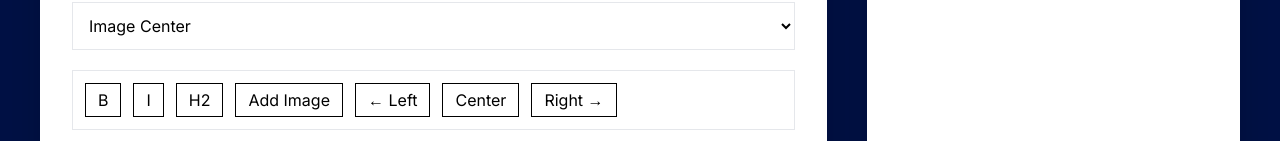
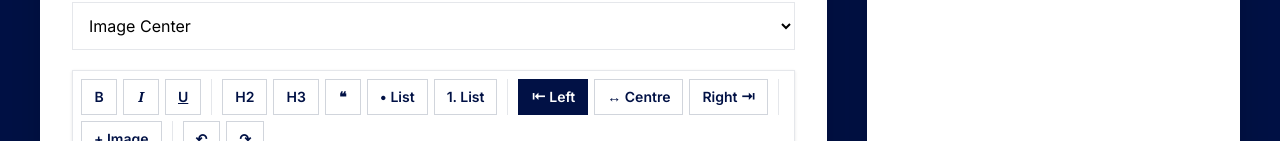
Before and after one commit to meghank1066/dkit-fashion-society, a React (Vite) app in the folder client/: page /admin in a window 1280 px wide. Shown: the part 811-952 px from the top of the page. Built offline with nearby package versions, Linux system fonts and the light colour scheme; no server answers; sample sign-in values are in the browser's storage.

Commit message:
Better editor toolbar: active states, live styles, text alignment

```diff
--- a/client/src/components/Editor.jsx
+++ b/client/src/components/Editor.jsx
@@ -1,4 +1,4 @@
-import { useEditor, EditorContent } from "@tiptap/react";
+import { useEditor, EditorContent, Extension } from "@tiptap/react";
 import StarterKit from "@tiptap/starter-kit";
 import Image from "@tiptap/extension-image";
 import Placeholder from "@tiptap/extension-placeholder";
@@ -26,6 +26,63 @@ const CustomImage = Image.extend({
   },
 });
 
+// TEXT ALIGNMENT for paragraphs and headings (saved as style="text-align: …")
+const TextAlign = Extension.create({
+  name: "textAlign",
+
+  addGlobalAttributes() {
+    return [
+      {
+        types: ["heading", "paragraph"],
+        attributes: {
+          textAlign: {
+            default: null,
+            parseHTML: (element) => element.style.textAlign || null,
+            renderHTML: (attributes) =>
+              attributes.textAlign ? { style: `text-align: ${attributes.textAlign}` } : {},
+          },
+        },
+      },
+    ];
+  },
+
+  addCommands() {
+    return {
+      setTextAlign:
+        (alignment) =>
+        ({ commands }) =>
+          ["heading", "paragraph"]
+            .map((type) =>
+              commands.updateAttributes(type, { textAlign: alignment === "left" ? null : alignment })
+            )
+            .some(Boolean),
+    };
+  },
+});
+
+// One toolbar button: navy + white on hover, stays navy while that style is on
+function ToolbarButton({ onClick, active, title, children }) {
+  return (
+    <button
+      type="button"
+      title={title}
+      aria-pressed={!!active}
+      // keep the text selection in the editor when clicking a button
+      onMouseDown={(e) => e.preventDefault()}
+      onClick={onClick}
+      className={`min-w-9 h-9 px-3 text-sm font-semibold border transition-colors duration-150 cursor-pointer ${
+        active
+          ? "bg-[#011145] text-white border-[#011145]"
+          : "bg-white text-[#011145] border-gray-300 hover:bg-[#011145] hover:text-white hover:border-[#011145]"
+      }`}
+    >
+      {children}
+    </button>
+  );
+}
+
+const Divider = () => <span className="w-px self-stretch bg-gray-200 mx-1" />;
+
 export default function Editor({ content, setContent }) {
   const fileInput = useRef(null);
 
@@ -48,7 +105,12 @@ StarterKit.configure({
       Placeholder.configure({
         placeholder: "Start writing your article...",
       }),
+
+      TextAlign,
     ],
+
+    // re-render the toolbar as the cursor moves, so buttons show what's active
+    shouldRerenderOnTransaction: true,
 
     content,
 
@@ -115,125 +177,87 @@ console.log("Uploaded image:", res.data.url);
     return null;
   }
 
+  // Alignment acts on the selected image if one is selected, otherwise on the text
+  const imageSelected = editor.isActive("image");
+  const align = (dir) => {
+    if (imageSelected) {
+      editor.chain().focus().updateAttributes("image", { class: `image-${dir}` }).run();
+    } else {
+      editor.chain().focus().setTextAlign(dir).run();
+    }
+  };
+  const isAligned = (dir) => {
+    if (imageSelected) return (editor.getAttributes("image").class || "image-center") === `image-${dir}`;
+    if (dir === "left") return !editor.isActive({ textAlign: "center" }) && !editor.isActive({ textAlign: "right" });
+    return editor.isActive({ textAlign: dir });
+  };
+
   return (
     <div>
       {/* TOOLBAR */}
+      <div className="sticky top-0 z-20 bg-white border border-gray-200 p-2 mb-3 flex flex-wrap items-center gap-1.5 shadow-sm">
+        <ToolbarButton title="Bold" active={editor.isActive("bold")} onClick={() => editor.chain().focus().toggleBold().run()}>
+          <span className="font-bold">B</span>
+        </ToolbarButton>
+        <ToolbarButton title="Italic" active={editor.isActive("italic")} onClick={() => editor.chain().focus().toggleItalic().run()}>
+          <span className="italic font-serif">I</span>
+        </ToolbarButton>
+        <ToolbarButton title="Underline" active={editor.isActive("underline")} onClick={() => editor.chain().focus().toggleUnderline().run()}>
+          <span className="underline">U</span>
+        </ToolbarButton>
 
-      <div
-        className="
-border
-border-gray-200
-p-3
-mb-3
-flex
-flex-wrap
-gap-3
-"
-      >
-        <button
-          type="button"
-          onClick={() => editor.chain().focus().toggleBold().run()}
-          className="border px-3 py-1"
-        >
-          B
-        </button>
+        <Divider />
 
-        <button
-          type="button"
-          onClick={() => editor.chain().focus().toggleItalic().run()}
-          className="border px-3 py-1"
-        >
-          I
-        </button>
+        <ToolbarButton title="Heading" active={editor.isActive("heading", { level: 2 })} onClick={() => editor.chain().focus().toggleHeading({ level: 2 }).run()}>
+          H2
+        </ToolbarButton>
+        <ToolbarButton title="Subheading" active={editor.isActive("heading", { level: 3 })} onClick={() => editor.chain().focus().toggleHeading({ level: 3 }).run()}>
+          H3
+        </ToolbarButton>
+        <ToolbarButton title="Quote" active={editor.isActive("blockquote")} onClick={() => editor.chain().focus().toggleBlockquote().run()}>
+          ❝
+        </ToolbarButton>
+        <ToolbarButton title="Bullet list" active={editor.isActive("bulletList")} onClick={() => editor.chain().focus().toggleBulletList().run()}>
+          • List
+        </ToolbarButton>
+        <ToolbarButton title="Numbered list" active={editor.isActive("orderedList")} onClick={() => editor.chain().focus().toggleOrderedList().run()}>
+          1. List
+        </ToolbarButton>
 
-        <button
-          type="button"
-          onClick={() =>
-            editor
-              .chain()
-              .focus()
-              .toggleHeading({
-                level: 2,
-              })
-              .run()
-          }
-          className="border px-3 py-1"
-        >
-          H2
-        </button>
+        <Divider />
 
-        {/* UPLOAD IMAGE */}
+        <ToolbarButton title={imageSelected ? "Image left" : "Align text left"} active={isAligned("left")} onClick={() => align("left")}>
+          ⇤ Left
+        </ToolbarButton>
+        <ToolbarButton title={imageSelected ? "Image centre" : "Centre text"} active={isAligned("center")} onClick={() => align("center")}>
+          ↔ Centre
+        </ToolbarButton>
+        <ToolbarButton title={imageSelected ? "Image right" : "Align text right"} active={isAligned("right")} onClick={() => align("right")}>
+          Right ⇥
+        </ToolbarButton>
 
-        <button
-          type="button"
-         onClick={() => fileInput.current?.click()}
-          className="border px-3 py-1"
-        >
-          Add Image
-        </button>
+        <Divider />
 
-        <input
-  ref={fileInput}
-  type="file"
-  accept="image/*"
-  hidden
-  onChange={uploadEditorImage}
-/>
+        <ToolbarButton title="Add image" onClick={() => fileInput.current?.click()}>
+          + Image
+        </ToolbarButton>
+        <input ref={fileInput} type="file" accept="image/*" hidden onChange={uploadEditorImage} />
 
-        {/* IMAGE ALIGNMENT */}
+        <Divider />
 
-        <button
-          type="button"
-          onClick={() =>
-            editor
-              .chain()
-              .focus()
-              .updateAttributes("image", {
-                class: "image-left",
-              })
-              .run()
-          }
-          className="border px-3 py-1"
-        >
-          ← Left
-        </button>
+        <ToolbarButton title="Undo" onClick={() => editor.chain().focus().undo().run()}>
+          ↶
+        </ToolbarButton>
+        <ToolbarButton title="Redo" onClick={() => editor.chain().focus().redo().run()}>
+          ↷
+        </ToolbarButton>
 
-        <button
-          type="button"
-          onClick={() =>
-            editor
-              .chain()
-              .focus()
-              .updateAttributes("image", {
-                class: "image-center",
-              })
-              .run()
-          }
-          className="border px-3 py-1"
-        >
-          Center
-        </button>
-
-        <button
-          type="button"
-          onClick={() =>
-            editor
-              .chain()
-              .focus()
-              .updateAttributes("image", {
-                class: "image-right",
-              })
-              .run()
-          }
-          className="border px-3 py-1"
-        >
-          Right →
-        </button>
+        {imageSelected && (
+          <span className="ml-auto text-xs text-gray-500">Image selected: alignment moves the image</span>
+        )}
       </div>
 
-      <div
-        className="bg-white min-h-[600px] px-8 py-10 prose prose-lg max-w-none "
-      >
+      <div className="bg-white min-h-[600px] px-8 py-10 max-w-none">
         <EditorContent editor={editor} />
       </div>
     </div>
--- a/client/src/index.css
+++ b/client/src/index.css
@@ -121,3 +121,62 @@ h1, h2, h3, h4 {
   margin-top: 20px;
   margin-bottom: 20px;
 }
+
+/* ------------------------------------------------------------------
+   Rich text: used in the post editor (.tiptap) and on published posts
+   (.rich-text) so what you see while writing matches the live article.
+   ------------------------------------------------------------------ */
+.tiptap h2,
+.rich-text h2 {
+  font-family: 'Cormorant Garamond', serif;
+  font-size: 2.25rem;
+  line-height: 1.2;
+  font-weight: 600;
+  color: #011145;
+  margin-top: 2.5rem;
+  margin-bottom: 1rem;
+}
+
+.tiptap h3,
+.rich-text h3 {
+  font-family: 'Cormorant Garamond', serif;
+  font-size: 1.6rem;
+  line-height: 1.3;
+  font-weight: 600;
+  color: #011145;
+  margin-top: 2rem;
+  margin-bottom: 0.75rem;
+}
+
+.tiptap strong,
+.rich-text strong { font-weight: 700; }
+
+.tiptap em,
+.rich-text em { font-style: italic; }
+
+.tiptap u,
+.rich-text u { text-decoration: underline; }
+
+.tiptap ul,
+.rich-text ul { list-style: disc; padding-left: 1.75rem; margin-bottom: 1.5rem; }
+
+.tiptap ol,
+.rich-text ol { list-style: decimal; padding-left: 1.75rem; margin-bottom: 1.5rem; }
+
+.tiptap li p,
+.rich-text li p { margin-bottom: 0.25rem; }
+
+.tiptap blockquote,
+.rich-text blockquote {
+  border-left: 3px solid #011145;
+  padding-left: 1.25rem;
+  margin: 2rem 0;
+  font-style: italic;
+  color: #374151;
+}
+
+/* selected image in the editor gets a navy outline */
+.tiptap img.ProseMirror-selectednode {
+  outline: 3px solid #011145;
+  outline-offset: 3px;
+}
--- a/client/src/pages/PostPage.jsx
+++ b/client/src/pages/PostPage.jsx
@@ -73,7 +73,7 @@ export default function PostPage() {
    {/* ARTICLE CONTENT */}
 <div className="max-w-3xl mx-auto px-10 pb-20">
     <div
-        className="prose prose-lg max-w-none [&_p]:mb-6 [&_p:empty]:h-6 [&_h2]:text-3xl [&_h2]:font-bold [&_h2]:mt-10 [&_h2]:mb-4 [&_h2]:text-black [&_ul]:mb-6 [&_ol]:mb-6"
+        className="rich-text prose prose-lg max-w-none [&_p]:mb-6 [&_p:empty]:h-6 [&_h2]:text-3xl [&_h2]:font-bold [&_h2]:mt-10 [&_h2]:mb-4 [&_h2]:text-black [&_ul]:mb-6 [&_ol]:mb-6"
         dangerouslySetInnerHTML={{
             __html: post.content
         }}
```
